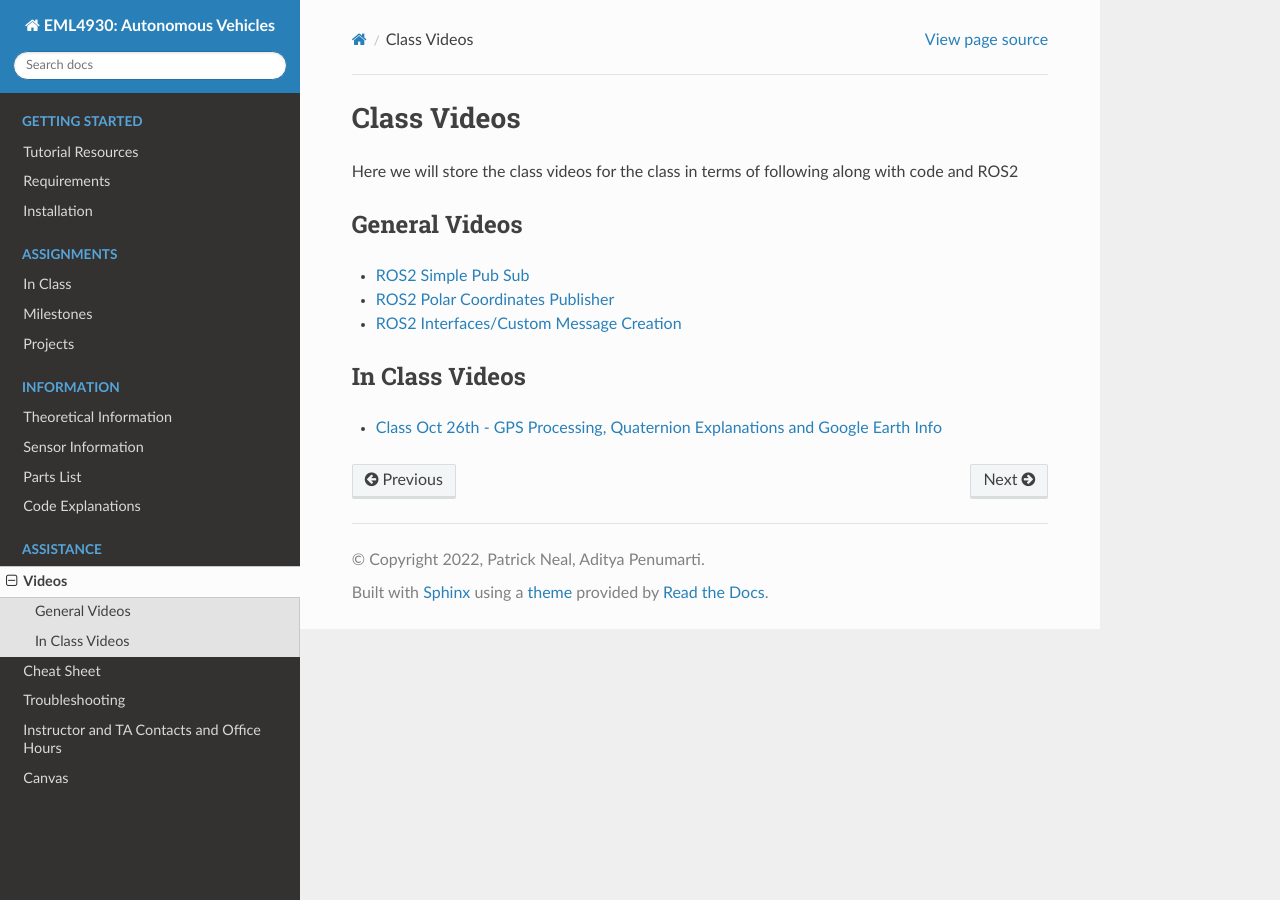
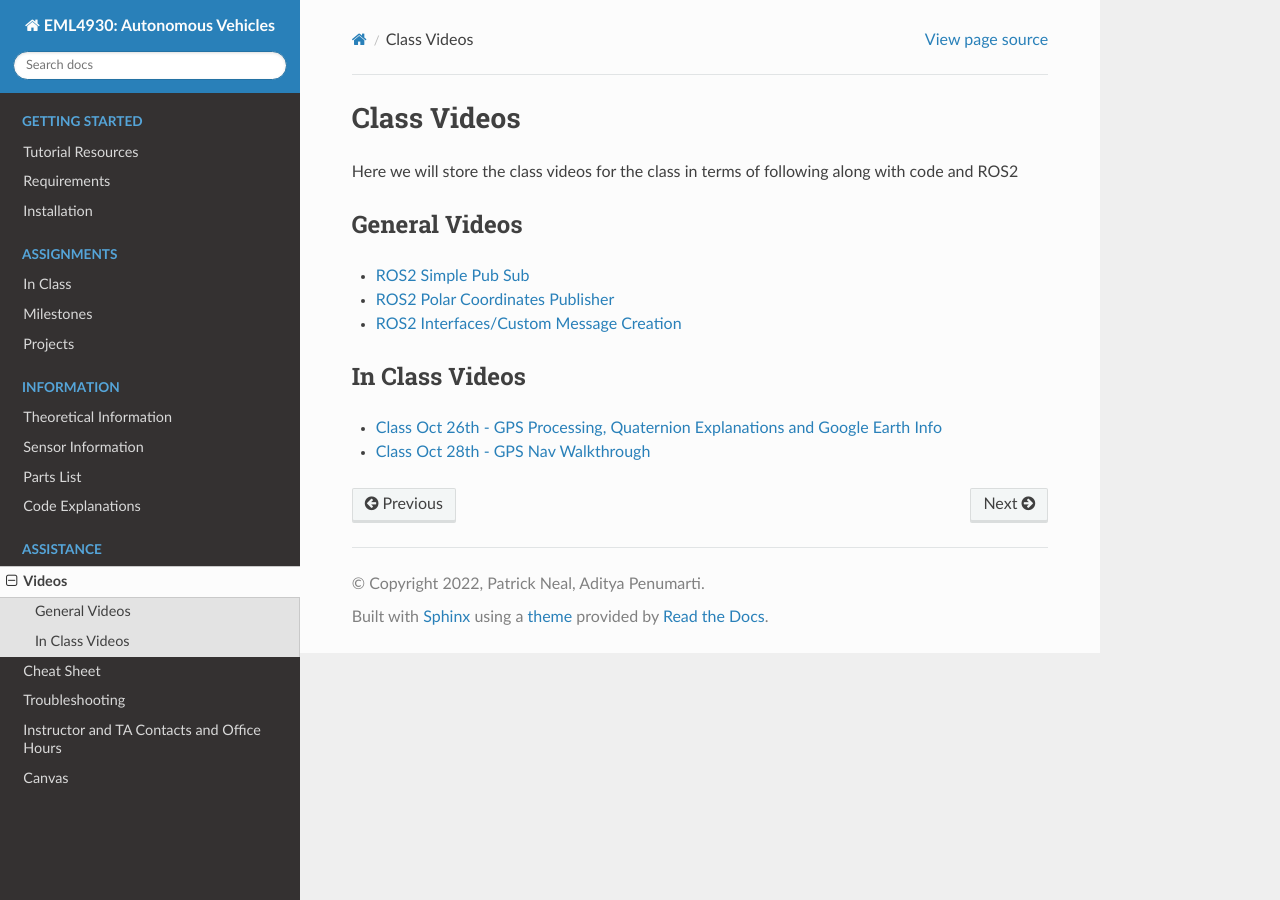
Before and after one commit to av-mae-uf/av1tenth-docs, a Sphinx documentation site: the page built from docs/assistance/videos.rst, in a window 1280 px wide. Built offline with Sphinx 7.4.7 and the Read the Docs theme 2.0.0, drawn with Linux system fonts in a browser that asks for light colours.

Commit message:
Adding video for Friday Oct 28th

```diff
--- a/docs/assistance/videos.rst
+++ b/docs/assistance/videos.rst
@@ -16,3 +16,4 @@ In Class Videos
 ^^^^^^^^^^^^^^^
 
 * `Class Oct 26th - GPS Processing, Quaternion Explanations and Google Earth Info <http://www.ccrane3.com/eml4930AV/videos/221026_eml4930.mp4>`_
+* `Class Oct 28th - GPS Nav Walkthrough <http://www.ccrane3.com/eml4930AV/videos/221028_eml4930.mp4>`_
```
